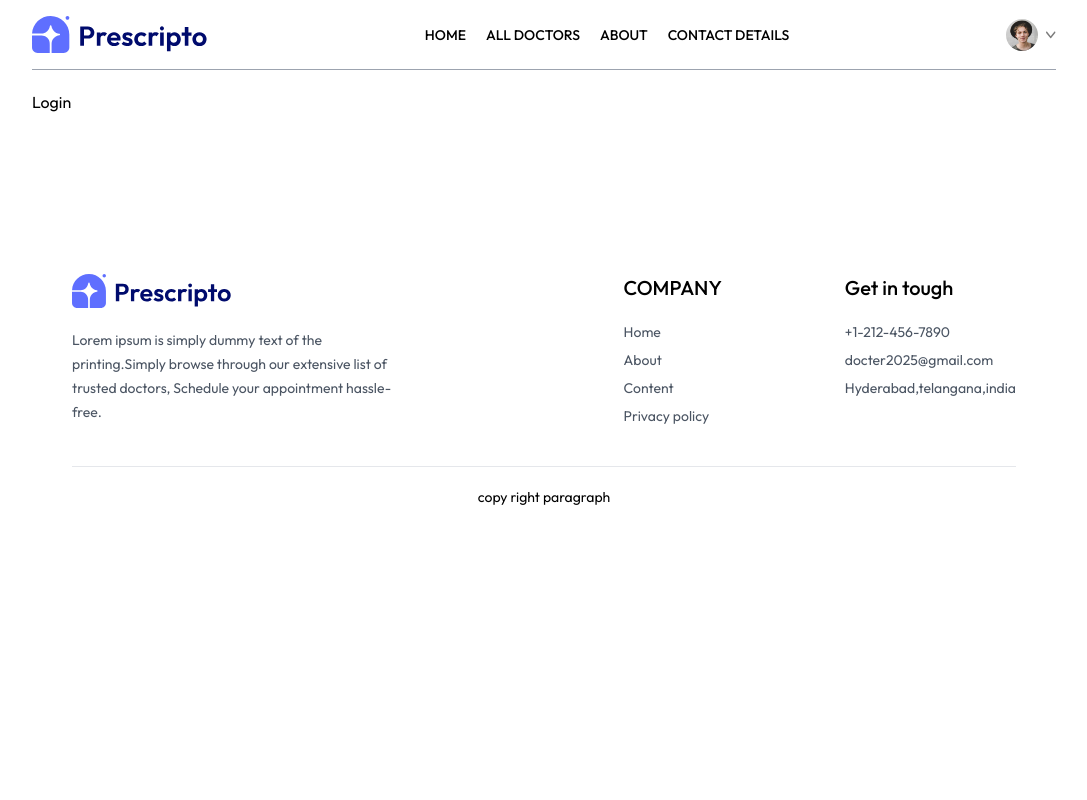
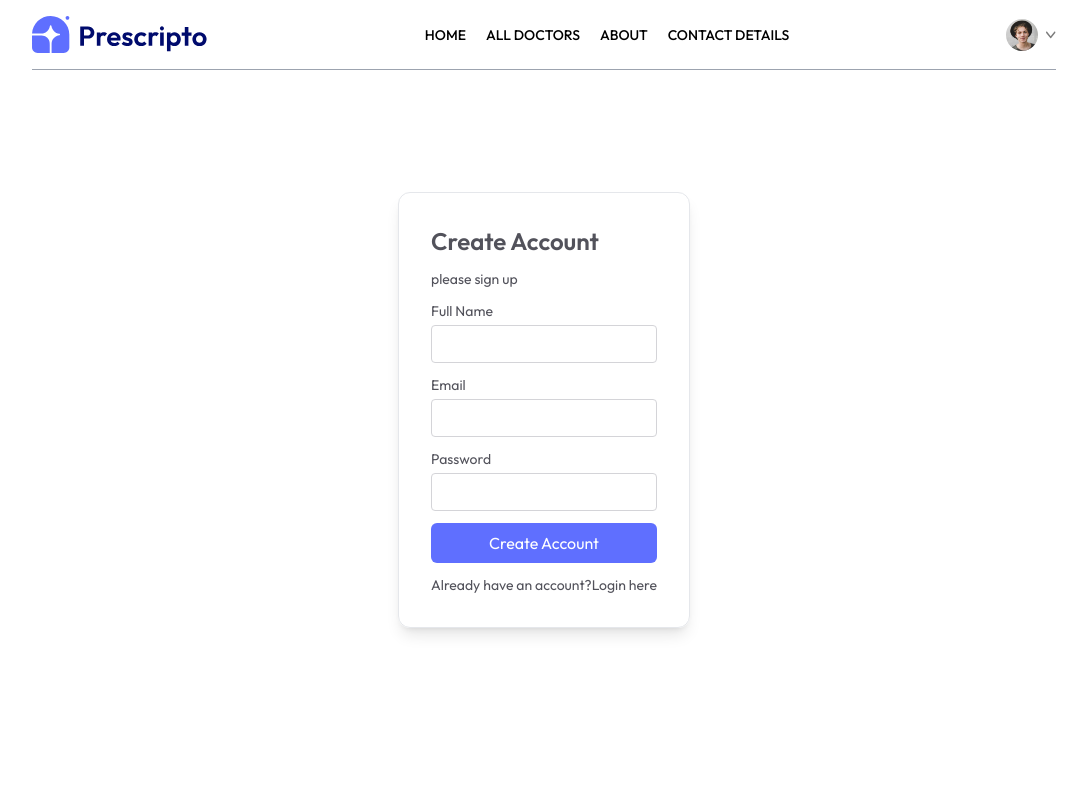
Before and after one commit to Shyamala9926/DoctorApp, a React (Vite) app: page /login in a window 1280 px wide. Shown: the top 800 px of the page, without its empty margins (96-1183 px from the left). Built offline with nearby package versions, Linux system fonts and the light colour scheme.

Commit message:
add login page

```diff
--- a/src/pages/Login.jsx
+++ b/src/pages/Login.jsx
@@ -1,8 +1,47 @@
-import React from 'react'
+import React, { useState } from 'react'
 
 function Login() {
+
+  const [state,setState] =useState("Sign Up")
+
+  const [email,setEmail]=useState('')
+  const [password,setPassword]=useState('')
+  const [name,setName]=useState('')
+
+  const onSubmitHandler = async(event)=>{
+    event.preventDfault()
+
+  }
   return (
-    <div>Login</div>
+    <form className='min-h-[80vh] flex items-center'>
+      <div className='flex flex-col gap-3 m-auto items-start p-8 min-w-[340px]sm:min-w-96 border rounded-xl text-zinc-600 text-sm shadow-lg'>
+        <p className='text-2xl font-semibold'>{state=== 'Sign Up' ? "Create Account":"Login"}</p>
+        <p>please { state ==='Sign Up'? "sign up": "login"}</p>
+
+        <div className='w-full'>
+          <p>Full Name</p>
+          <input className='border border-zinc-300 rounded w-full p-2 mt-1' type='text' onChange={(e)=>setName(e.target.name)} value={name} required/>
+          </div>
+
+          <div className='w-full'>
+          <p>Email</p>
+          <input className='border border-zinc-300 rounded w-full p-2 mt-1' type='email' onChange={(e)=>setEmail(e.target.name)} value={name} required />
+          </div>
+
+          <div className='w-full'>
+          <p>Password</p>
+          <input className='border border-zinc-300 rounded w-full p-2 mt-1' type='password' onChange={(e)=>setPassword(e.target.name)} value={name} required />
+          </div>
+
+<button className='bg-primary text-white w-full py-2 rounded-md text-base'>{state=== 'Sign Up' ? "Create Account":"Login"}</button>
+      {
+        state === "Sign Up"
+        ? <p>Already have an account?Login here</p>
+        : <p>Create an new account?click here</p>
+      }</div>
+
+
+    </form>
   )
 }
 
```
